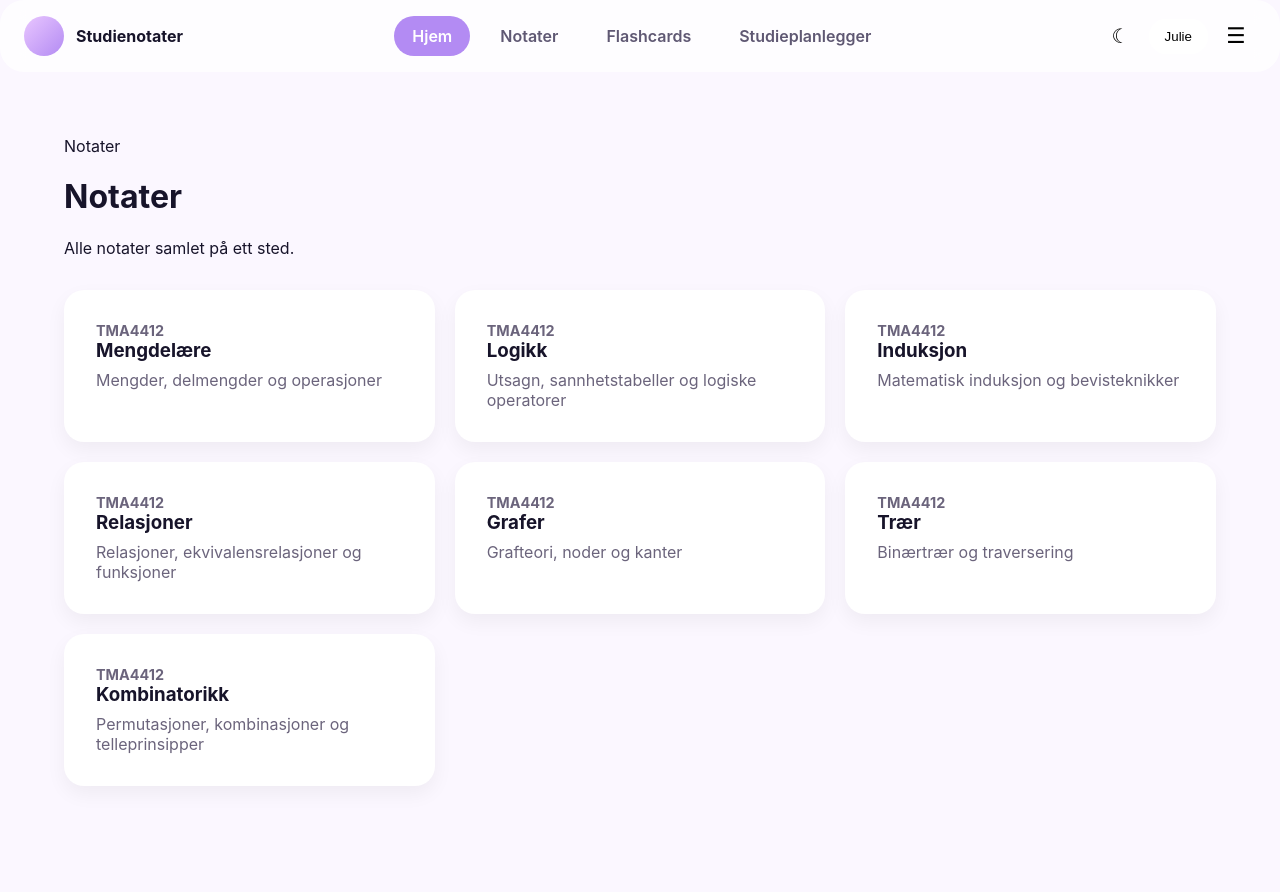
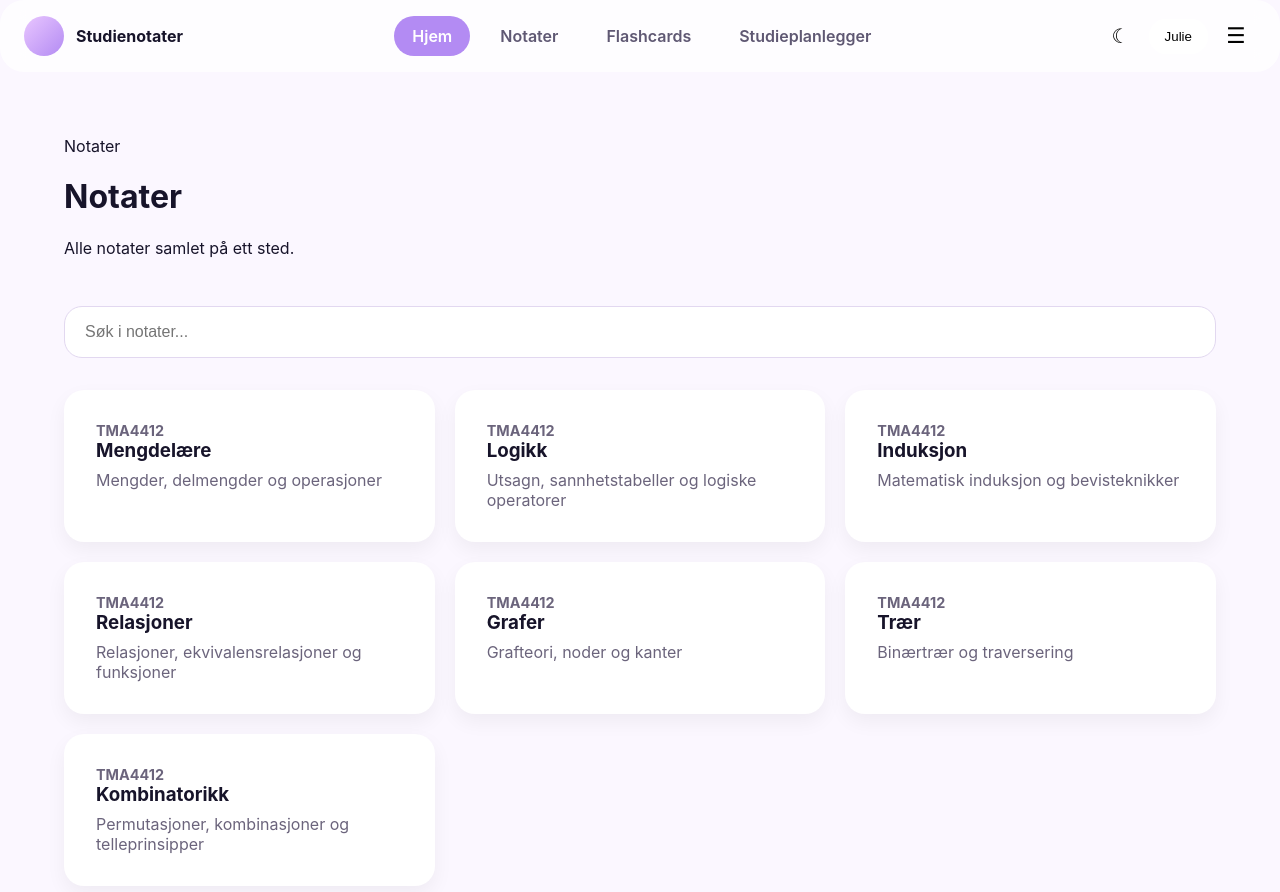
Before and after one commit to juliewold/studienotater, a React (Vite) app: page /notater in a window 1280 px wide. Shown: the top 892 px of the page. Before the commit the page ends 834 px from the top, so only its background shows below. Built offline with nearby package versions, Linux system fonts and the light colour scheme.

Commit message:
Add notes search

```diff
--- a/src/index.css
+++ b/src/index.css
@@ -656,3 +656,15 @@ body {
   font-size: 0.9rem;
   font-weight: 700;
 }
+
+.notes-search {
+  width: 100%;
+  margin-top: 32px;
+  padding: 16px 20px;
+
+  border: 1px solid #e2d8f0;
+  border-radius: 18px;
+
+  font-size: 1rem;
+  background: white;
+}
--- a/src/pages/AllNotesPage.tsx
+++ b/src/pages/AllNotesPage.tsx
@@ -1,9 +1,12 @@
 import { Link } from "react-router-dom";
 import { notes } from "../data/notes";
 import { subjects } from "../data/subjects";
+import { useState } from "react";
 
 export const AllNotesPage = () => {
-  const allNotes = Object.entries(notes).flatMap(([subjectId, subjectNotes]) => {
+  const [searchTerm, setSearchTerm] = useState("");
+  const allNotes = Object.entries(notes).flatMap(
+    ([subjectId, subjectNotes]) => {
       const subject = subjects.find((subject) => subject.id === subjectId);
 
       return subjectNotes.map((note) => ({
@@ -11,16 +14,30 @@ export const AllNotesPage = () => {
         subjectId,
         subjectCode: subject?.code ?? subjectId.toUpperCase(),
       }));
-  });
+    },
+  );
+
+  const filteredNotes = allNotes.filter((note) =>
+    `${note.title} ${note.description} ${note.subjectCode}`
+      .toLowerCase()
+      .includes(searchTerm.toLowerCase()),
+  );
 
   return (
     <main className="page-container">
       <p className="page-label">Notater</p>
       <h1>Notater</h1>
       <p>Alle notater samlet på ett sted.</p>
+      <input
+        className="notes-search"
+        type="text"
+        placeholder="Søk i notater..."
+        value={searchTerm}
+        onChange={(event) => setSearchTerm(event.target.value)}
+      />
 
       <div className="all-notes-grid">
-        {allNotes.map((note) => (
+        {filteredNotes.map((note) => (
           <Link
             key={`${note.subjectId}-${note.id}`}
             to={`/fag/${note.subjectId}/notater/${note.id}`}
```
Lines whose indentation alone changed are shown as unchanged.
